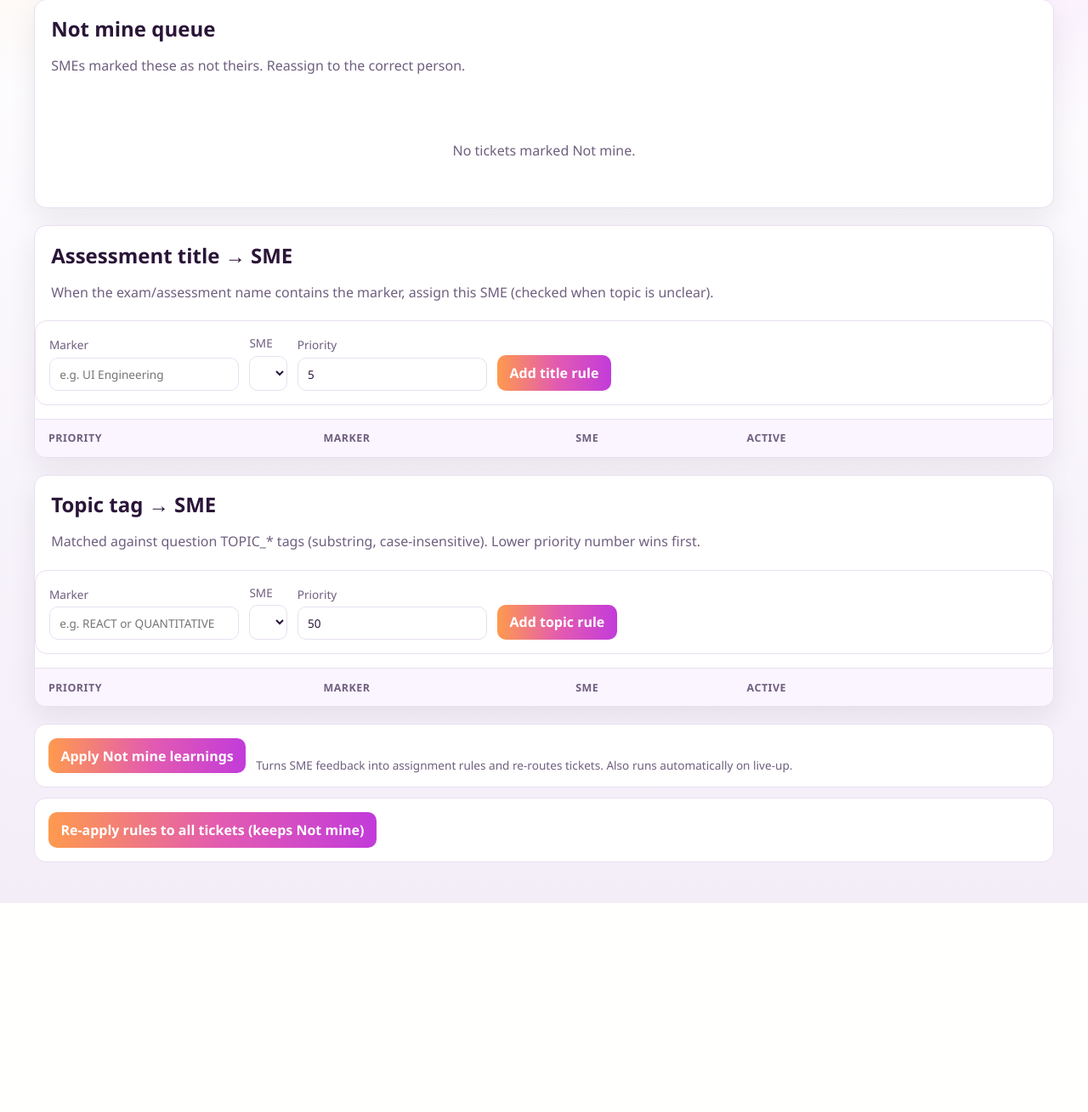
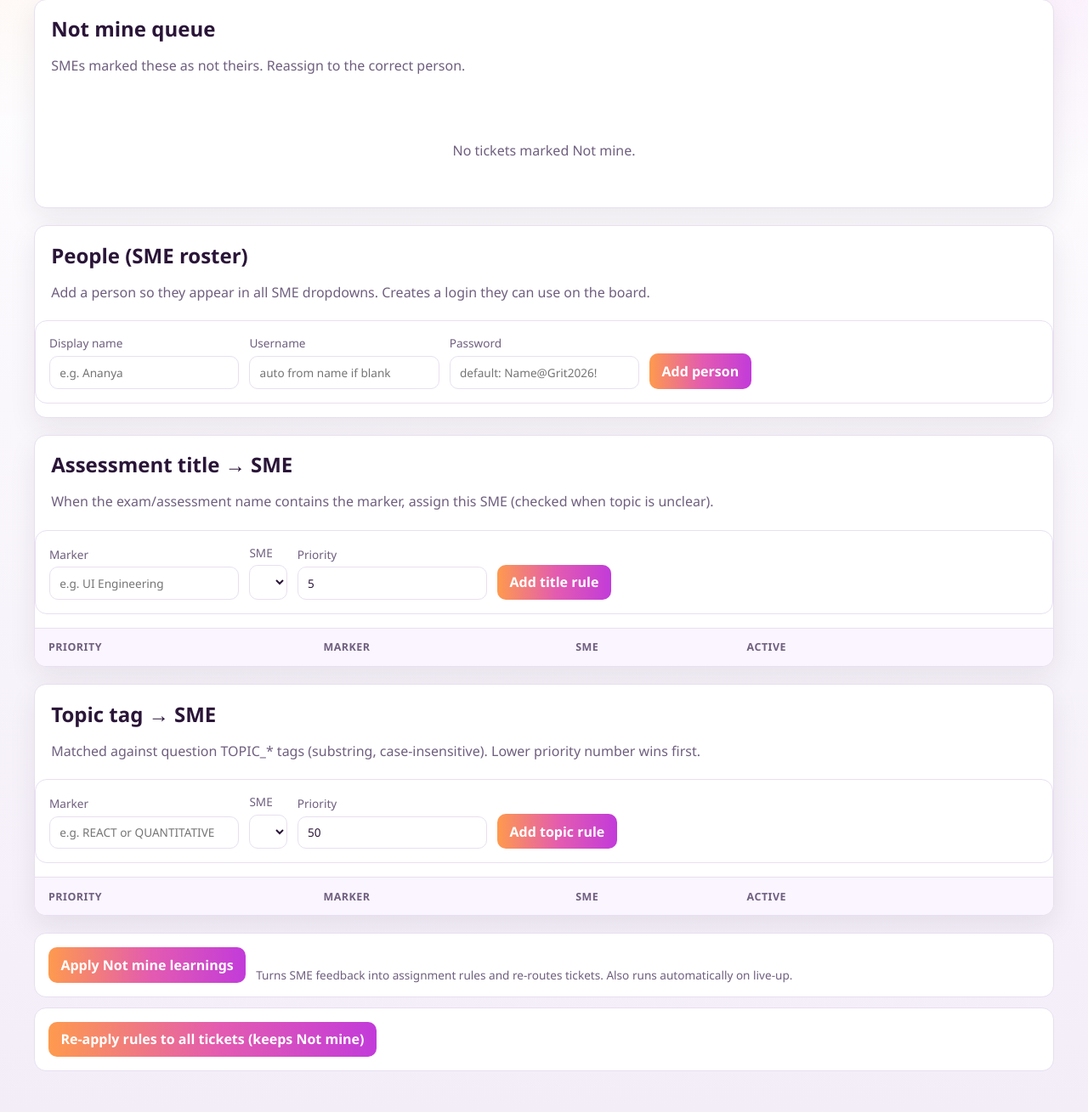
Before and after one commit to Kill3r-28/scrape-review, a FastAPI app: template tickets/templates/assignments.html in a window 1280 px wide. Shown: the part 92-1401 px from the top of the page at 85% size. Before the commit the page ends 1155 px from the top, so only its background shows below. Run offline with FastAPI, Linux system fonts and the light colour scheme; the template is opened without the code that fills it, so the values that code supplies are empty; some libraries are stand-ins or nearby versions.

Commit message:
Allow admins to add SME people on the Assignments page.
New people get a login and appear in all assignment dropdowns.

Co-authored-by: Cursor <cursoragent@cursor.com>

```diff
--- a/tickets/app.py
+++ b/tickets/app.py
@@ -15,7 +15,14 @@ from fastapi.templating import Jinja2Templates
 from sqlalchemy import func
 from sqlalchemy.orm import Session
 
-from tickets.auth import User, authenticate, is_admin
+from tickets.auth import (
+    User,
+    authenticate,
+    create_sme_user,
+    is_admin,
+    list_admin_sme_filters,
+    list_assignable_smes,
+)
 from tickets.calendar_view import (
     build_calendar_days,
     month_title,
@@ -368,8 +375,8 @@ def ticket_board(
                 "end_date": end_date,
                 "q": q,
             },
-            "sme_names": list(ADMIN_SME_FILTERS),
-            "assignable_smes": ASSIGNABLE_SMES,
+            "sme_names": list_admin_sme_filters(db),
+            "assignable_smes": list_assignable_smes(db),
             "not_mine_label": SME_NOT_MINE,
             "current_sme_name": user.display_name if user.role == ROLE_SME else "",
             "auto_refresh_seconds": 30 if is_admin(user) else 0,
@@ -415,7 +422,8 @@ def ticket_detail(ticket_id: int, request: Request, db: Session = Depends(get_db
             "return_to": safe_return_to(request.query_params.get("return_to", "")),
             "tag_list": [t.strip() for t in (ticket.question_tags or "").split(",") if t.strip()],
             "statuses": TICKET_STATUSES,
-            "assignable_smes": list(ASSIGNABLE_SMES) + ([SME_NOT_MINE] if is_admin(user) else []),
+            "assignable_smes": list_assignable_smes(db)
+            + ([SME_NOT_MINE] if is_admin(user) else []),
             "auto_refresh_seconds": 0,
         },
     )
@@ -441,7 +449,7 @@ def update_ticket(
     ticket.notes = notes.strip()
     if is_admin(user):
         cleaned = sme_name.strip() or "Unassigned"
-        if cleaned in ASSIGNABLE_SMES:
+        if cleaned in list_assignable_smes(db) or cleaned == SME_NOT_MINE:
             ticket.sme_name = cleaned
         new_status = status if status in TICKET_STATUSES else STATUS_OPEN
     else:
@@ -490,7 +498,7 @@ def assign_ticket(
         return RedirectResponse("/", status_code=303)
 
     ticket = db.get(Ticket, ticket_id)
-    if ticket and sme_name.strip() in ASSIGNABLE_SMES:
+    if ticket and sme_name.strip() in list_assignable_smes(db):
         ticket.sme_name = sme_name.strip()
         db.commit()
     return RedirectResponse(request.headers.get("referer", "/"), status_code=303)
@@ -660,7 +668,14 @@ def assignments_page(request: Request, db: Session = Depends(get_db)):
             "pending_feedback": pending_feedback,
             "topic_rules": topic_rules,
             "title_rules": title_rules,
-            "assignable_smes": ASSIGNABLE_SMES,
+            "assignable_smes": list_assignable_smes(db),
+            "sme_people": [
+                u
+                for u in db.query(User)
+                .filter(User.role == ROLE_SME)
+                .order_by(User.display_name.asc())
+                .all()
+            ],
             "rule_type_topic": RULE_TYPE_TOPIC,
             "rule_type_assessment": RULE_TYPE_ASSESSMENT,
             "message": request.query_params.get("msg", ""),
@@ -683,7 +698,7 @@ def add_assignment_rule(
         return RedirectResponse("/", status_code=303)
     if rule_type not in (RULE_TYPE_TOPIC, RULE_TYPE_ASSESSMENT):
         return RedirectResponse("/assignments", status_code=303)
-    if sme_name not in ASSIGNABLE_SMES:
+    if sme_name not in list_assignable_smes(db):
         return RedirectResponse("/assignments", status_code=303)
     marker = marker.strip()
     if not marker:
@@ -699,6 +714,32 @@ def add_assignment_rule(
     )
     db.commit()
     return RedirectResponse("/assignments?msg=Rule+added", status_code=303)
+
+
+@app.post("/assignments/people/add")
+def add_assignment_person(
+    request: Request,
+    display_name: str = Form(...),
+    username: str = Form(""),
+    password: str = Form(""),
+    db: Session = Depends(get_db),
+):
+    user = get_current_user(request, db)
+    if not user or not is_admin(user):
+        return RedirectResponse("/", status_code=303)
+    created, err = create_sme_user(
+        db,
+        display_name=display_name,
+        username=username,
+        password=password,
+    )
+    if err:
+        return RedirectResponse(f"/assignments?msg={quote_plus(err)}", status_code=303)
+    msg = (
+        f"Added {created.display_name} "
+        f"(login: {created.username}). They appear in SME dropdowns now."
+    )
+    return RedirectResponse(f"/assignments?msg={quote_plus(msg)}", status_code=303)
 
 
 @app.post("/assignments/rules/{rule_id}/delete")
--- a/tickets/templates/assignments.html
+++ b/tickets/templates/assignments.html
@@ -57,6 +57,35 @@
   </div>
   {% else %}
   <div class="empty"><p class="muted">No tickets marked Not mine.</p></div>
+  {% endif %}
+</section>
+
+<section class="panel" style="margin-bottom:1.25rem;">
+  <div class="panel-head">
+    <h1>People (SME roster)</h1>
+    <p class="muted">Add a person so they appear in all SME dropdowns. Creates a login they can use on the board.</p>
+  </div>
+  <form class="filters" method="post" action="/assignments/people/add">
+    <label>Display name <input name="display_name" placeholder="e.g. Ananya" required minlength="2" /></label>
+    <label>Username <input name="username" placeholder="auto from name if blank" /></label>
+    <label>Password <input name="password" type="text" placeholder="default: Name@Grit2026!" /></label>
+    <button type="submit">Add person</button>
+  </form>
+  {% if sme_people %}
+  <div class="table-wrap">
+    <table>
+      <thead><tr><th>Display name</th><th>Username</th><th></th></tr></thead>
+      <tbody>
+        {% for p in sme_people %}
+        <tr>
+          <td>{{ p.display_name }}</td>
+          <td class="mono">{{ p.username }}</td>
+          <td class="muted small">in dropdowns</td>
+        </tr>
+        {% endfor %}
+      </tbody>
+    </table>
+  </div>
   {% endif %}
 </section>
 
```
Also changed, not shown: tickets/agent/assign_learn.py (+13 -7 lines), tickets/auth.py (+76 -1 lines).
